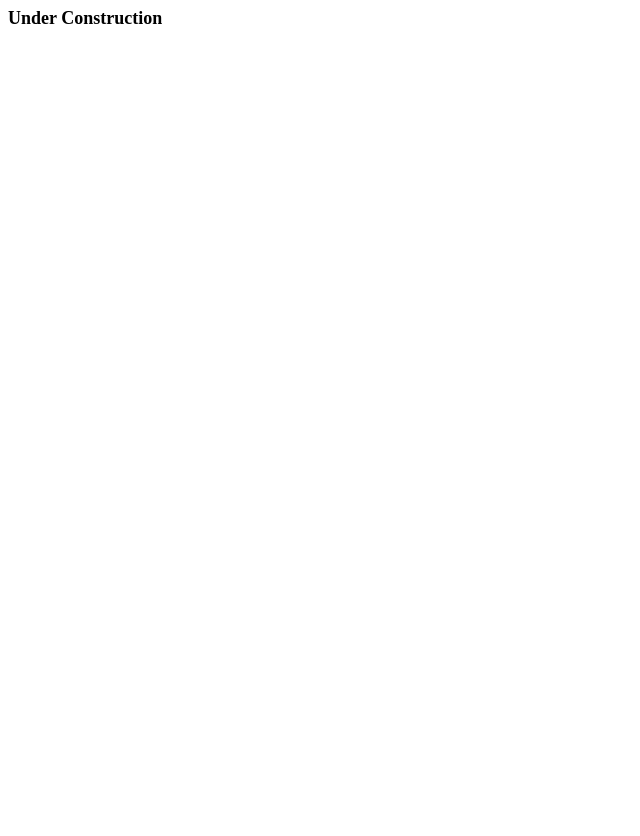
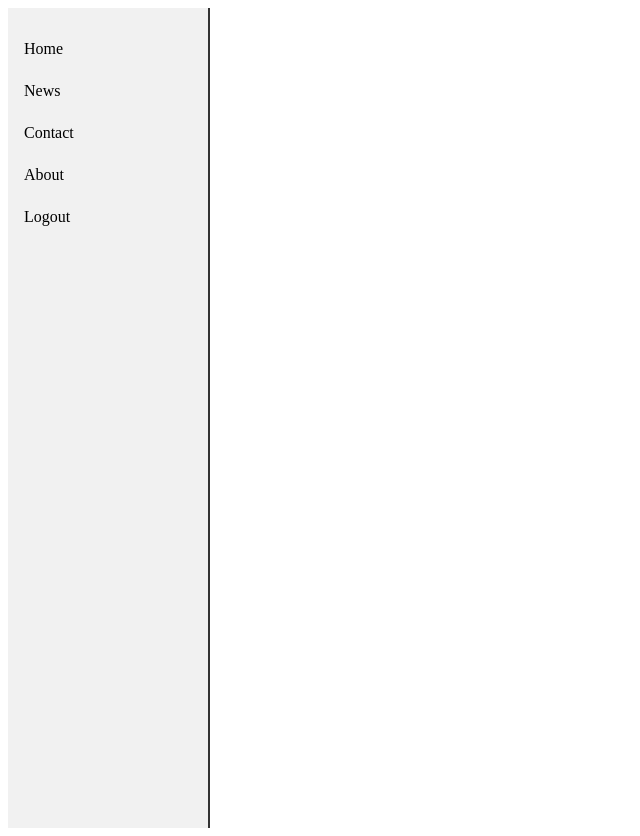
Before and after one commit to SRI-VARDHAN-ADIKI/ExpenseTracker, a React (Vite) app in the folder frontend/: page / in a window 1280 px wide. Shown: the whole page, without its empty margins (0-640 px from the left). Before the commit the page ends 800 px from the top, so only its background shows below. Built offline with nearby package versions, Linux system fonts and the light colour scheme.

Commit message:
created navbar tentatively

```diff
--- a/frontend/src/App.jsx
+++ b/frontend/src/App.jsx
@@ -1,6 +1,7 @@
 import { useState } from 'react'
 import reactLogo from './assets/react.svg'
 import viteLogo from '/vite.svg'
+import Navbar from './components/navbar.jsx'
 import './App.css'
 
 function App() {
@@ -8,7 +9,10 @@ function App() {
 
   return (
     <>
-      <div className='start card m-5 text-center bg-dark text-white'>Under Construction</div>
+    <div className=''>
+      <Navbar/>
+      <div ></div>
+    </div>
     </>
   )
 }
--- a/frontend/src/components/navbar.jsx
+++ b/frontend/src/components/navbar.jsx
@@ -0,0 +1,32 @@
+    export default function Navbar() {
+    return (
+        <div style={styles.navbar}>
+        <a href="#home" style={styles.link}>Home</a>
+        <a href="#news" style={styles.link}>News</a>
+        <a href="#contact" style={styles.link}>Contact</a>
+        <a href="#about" style={styles.link}>About</a>
+
+        <a href="logout" style={styles.link}>Logout</a>
+
+        </div>
+    );
+
+};
+
+const styles = {
+  navbar: {
+    height: "100vh",
+    width: "200px",
+    backgroundColor: "#f1f1f1",
+    display: "flex",
+    flexDirection: "column",
+    paddingTop: "20px",
+    borderRight: "2px solid #333",   // <-- Add this line
+  },
+  link: {
+    padding: "12px 16px",
+    textDecoration: "none",
+    color: "black",
+    display: "block",
+  }
+};
```
